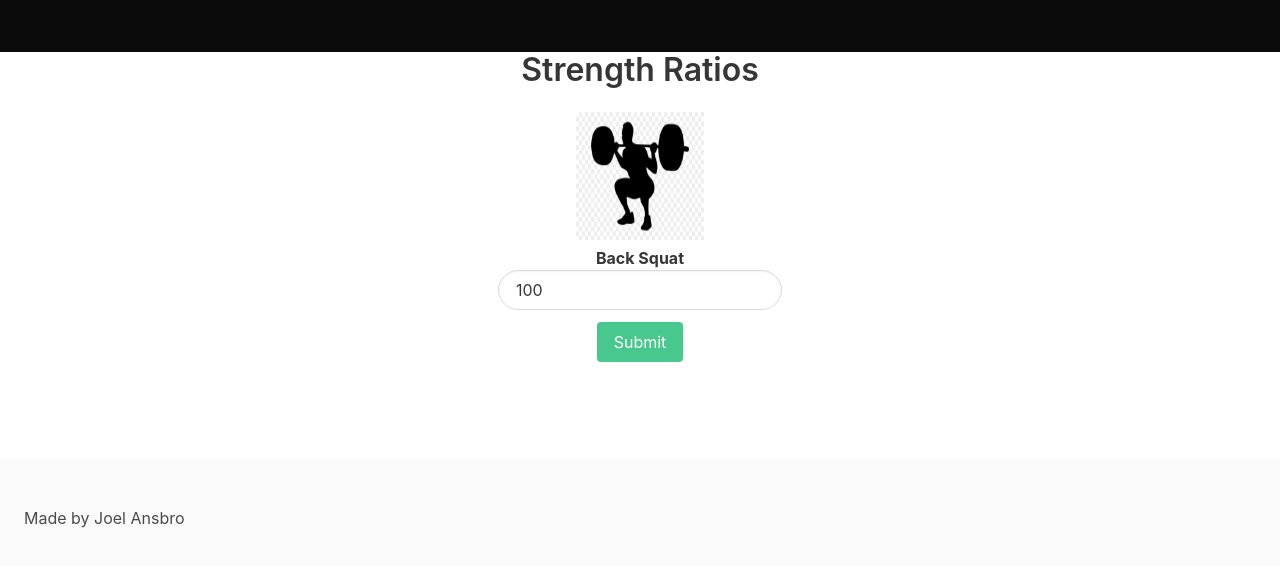
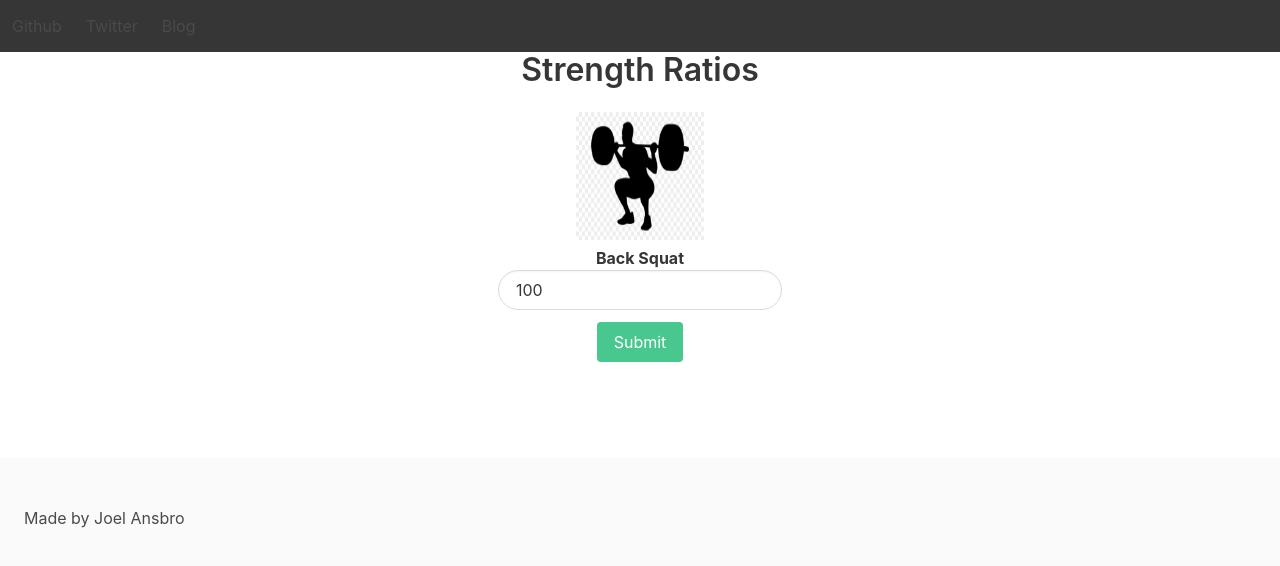
Before and after one commit to joelansbro/Strength-Ratios, a React (Create React App) app: page / in a window 1280 px wide. Shown: the top 566 px of the page. Built offline with nearby package versions, Linux system fonts and the light colour scheme.

Commit message:
update navbar
changing the colours of the navbar, creating fork to work with custom bulma styles

```diff
--- a/src/Header.js
+++ b/src/Header.js
@@ -4,8 +4,15 @@ import './bulma.min.css';
 
 function Header(){
     return(
-        <nav className="navbar is-black">
-            <div className="navbar-brand">
+        <nav className="navbar is-dark">
+            <div className="navbar-item">
+                Github
+            </div>
+            <div className="navbar-item">
+                Twitter
+            </div>
+            <div className="navbar-item">
+                Blog
             </div>
         </nav>
     )
```
